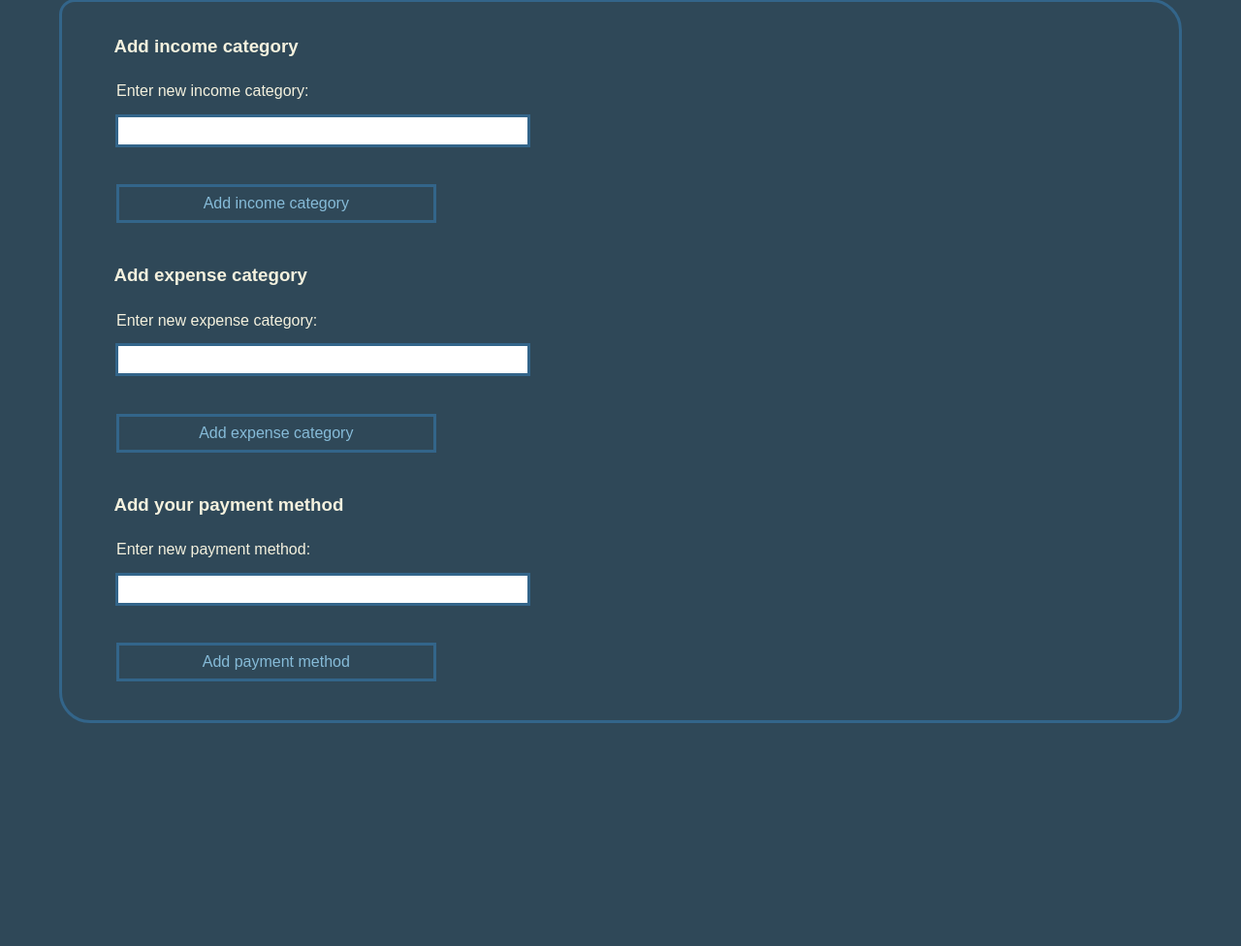
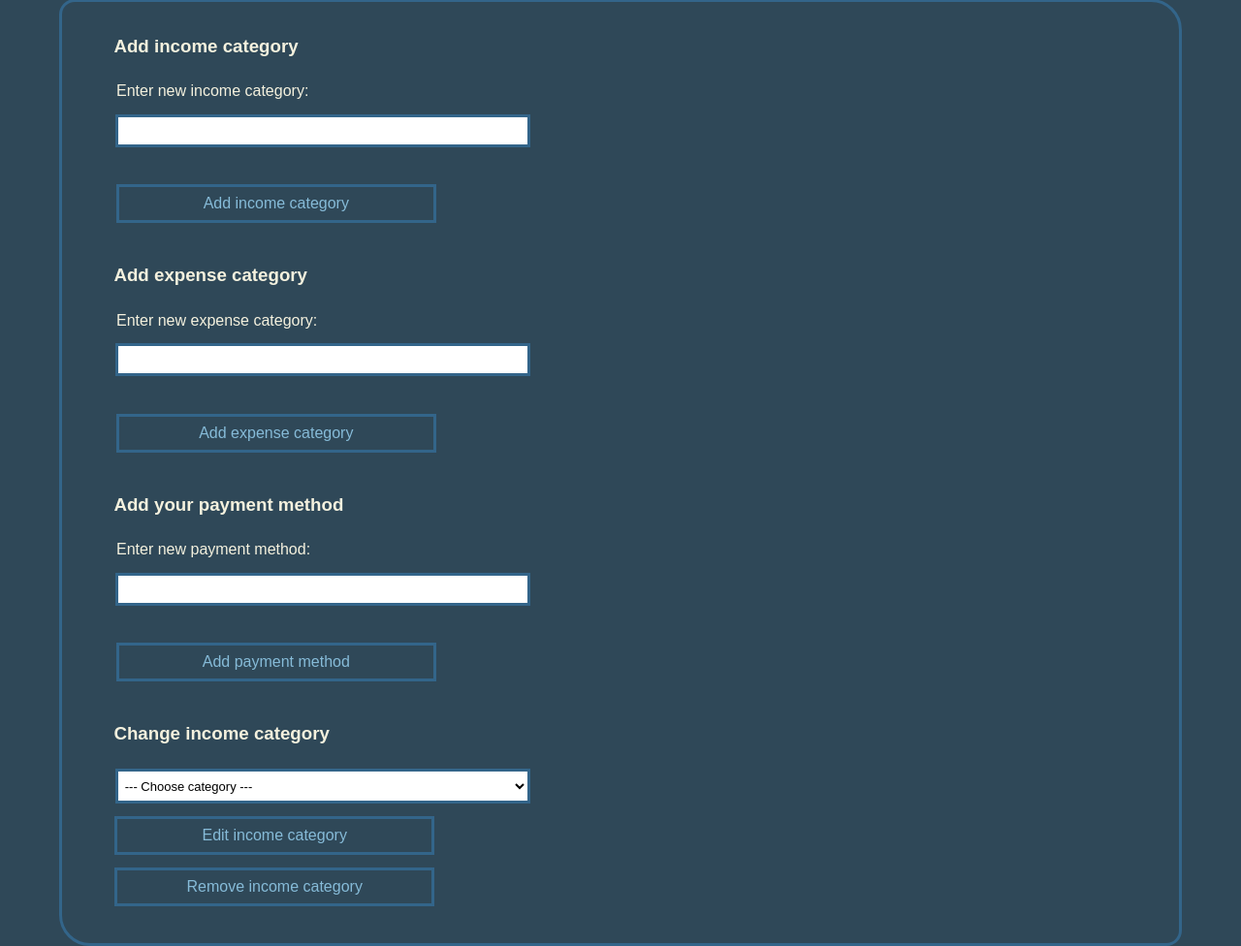
Before and after one commit to PTumilowicz/wallet_overflow_mvc, a PHP site: template App/Views/Settings/show.twig in a window 1280 px wide. Shown: the part 33-1009 px from the top of the page at 97% size. Before the commit the page ends 779 px from the top, so only its background shows below. Run offline with PHP 8.4, Linux system fonts and the light colour scheme; the template is opened without the code that fills it: most values are stand-ins (such as "Sample title", 1, 10 or a date in 2020); some libraries are stand-ins or nearby versions.

Commit message:
Added edit/delte category functionality

```diff
--- a/App/Views/Settings/show.twig
+++ b/App/Views/Settings/show.twig
@@ -58,6 +58,36 @@
                             <button>Add payment method</button>
                         </form>
                     </div>
+                    <div>
+                        <h3>Change income category</h3>
+                        <form class="main_form" action="/settings/remove-income-category" method="post">
+                            <select name="category" required>
+                                <option value="">--- Choose category ---</option>
+                                    {% for income_category in income_categories %}
+                                        <option>{{ income_category.name }}</option>
+                                    {% endfor %}
+                            </select>
+
+                            {% if session.e_income_category_remove is defined %}
+                                <div class="error"> {{ session.e_income_category_remove }} </div>
+                            {% endif %}
+
+                            {% if session.s_income_category_remove is defined %}
+                                <div class="success"> {{ session.s_income_category_remove }} </div>
+                            {% endif %}
+
+                            {% if session.e_income_category_edit is defined %}
+                                <div class="error"> {{ session.e_income_category_edit }} </div>
+                            {% endif %}
+
+                            {% if session.s_income_category_edit is defined %}
+                                <div class="success"> {{ session.s_income_category_edit }} </div>
+                            {% endif %}
+
+                            <button formaction="/edit-income-category/show" class="btn_change edit">Edit income category</button>
+                            <button type="submit" class="btn_change remove">Remove income category</button>
+                        </form>
+                    </div>
                 </div>
             </div>
         </div>
--- a/public/css/styles.css
+++ b/public/css/styles.css
@@ -248,6 +248,20 @@ main {
     box-sizing: border-box;
 }
 
+.main_form .btn_change {
+    margin: 0.4em;
+}
+
+.main_form .btn_change.edit:hover {
+    border-color: green;
+    color: green;
+}
+
+.main_form .btn_change.remove:hover {
+    border-color: red;
+    color: red;
+}
+
 .main_content form button {
     margin-top: 2em;
 }
```
Also changed, not shown: App/Controllers/EditIncomeCategory.php (added, +54 -0 lines), App/Controllers/Settings.php (+17 -0 lines), App/Models/IncomeCategory.php (+32 -2 lines), App/Views/EditIncomeCategory/show.twig (added, +24 -0 lines).
